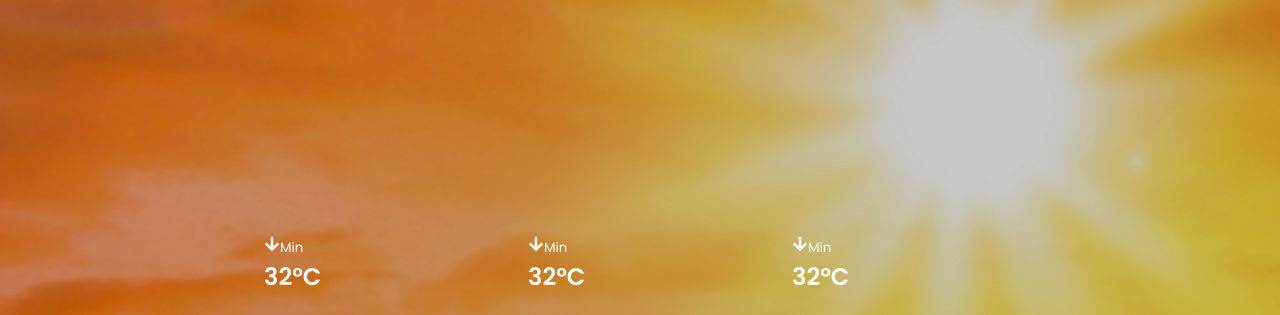
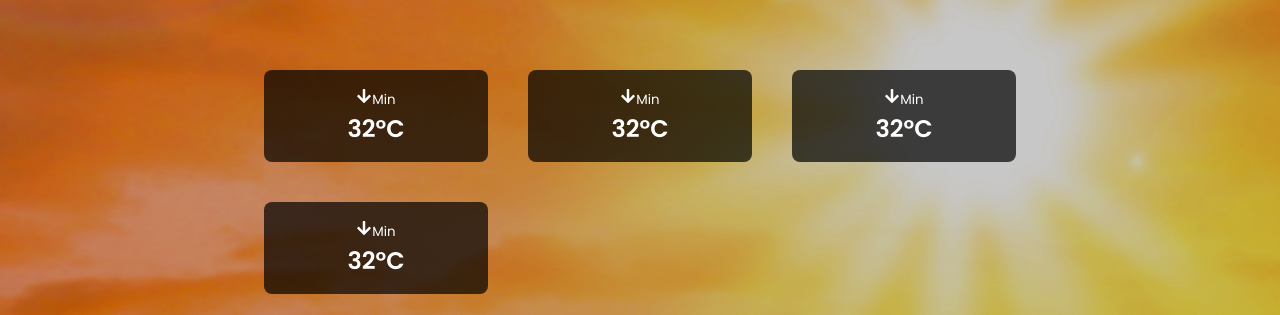
Before and after one commit to Luka-Gatkuoth/react-weather-app, a React (Create React App) app: page / in a window 1280 px wide. Shown: the part 482-797 px from the top of the page. Built offline with nearby package versions, Linux system fonts and the light colour scheme.

Commit message:
styles for description__card-icon

```diff
--- a/src/components/Description.jsx
+++ b/src/components/Description.jsx
@@ -26,6 +26,13 @@
         </div>
         <h2>32°C</h2>
       </div>
+      <div className="card">
+        <div className="description__card-icon">
+        <FaArrowDown />
+        <small>Min</small>
+        </div>
+        <h2>32°C</h2>
+      </div>
     </div>
   )
 }
--- a/src/components/description.css
+++ b/src/components/description.css
@@ -3,3 +3,21 @@
     grid-template-columns: repeat(3, 1fr);
     gap: 2.5rem;
 }
+.card{
+    display: flex;
+    flex-direction: column;
+    align-items: center;
+    justify-content: space-between;
+    background-color: var(--section-overlay);
+    padding: 1rem;
+    border-radius: 0.5rem;
+}
+.descripion__card-icon{
+    width: 100%;
+    display: flex;
+    flex-direction: row;
+    align-items: center;
+    justify-content: center;
+    gap: 5px;
+    margin-bottom: 12px;
+}
```
